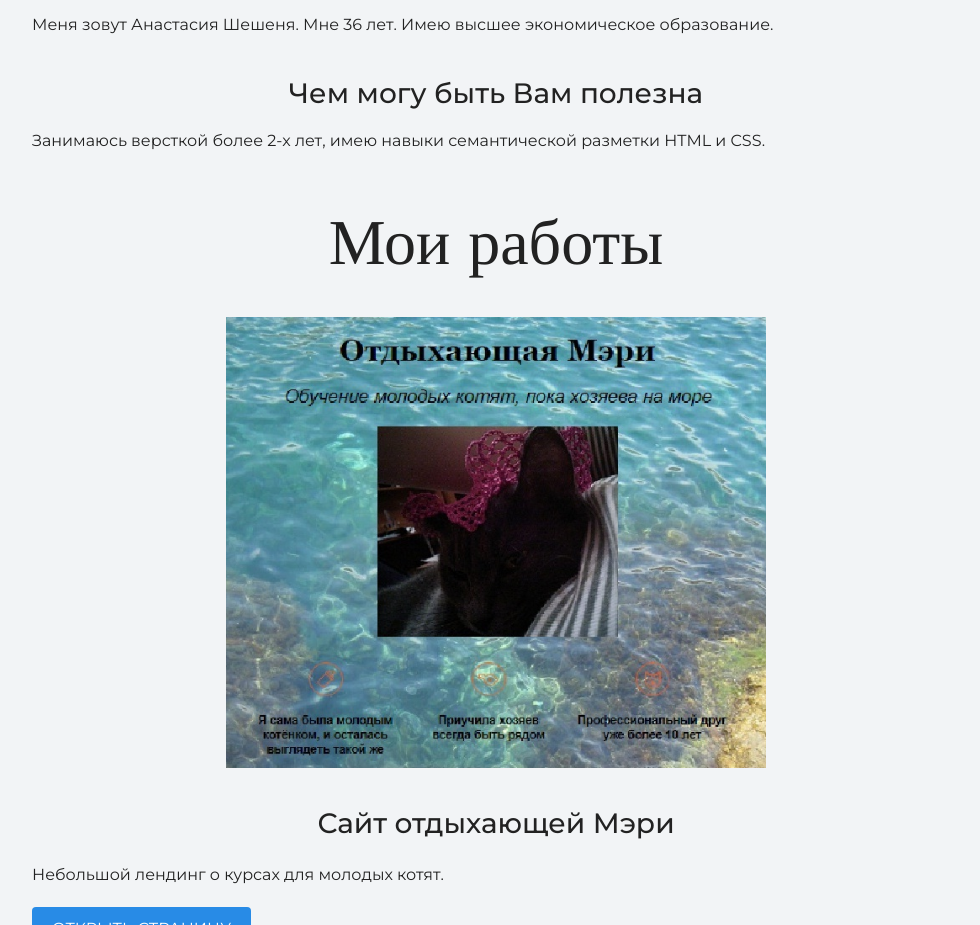
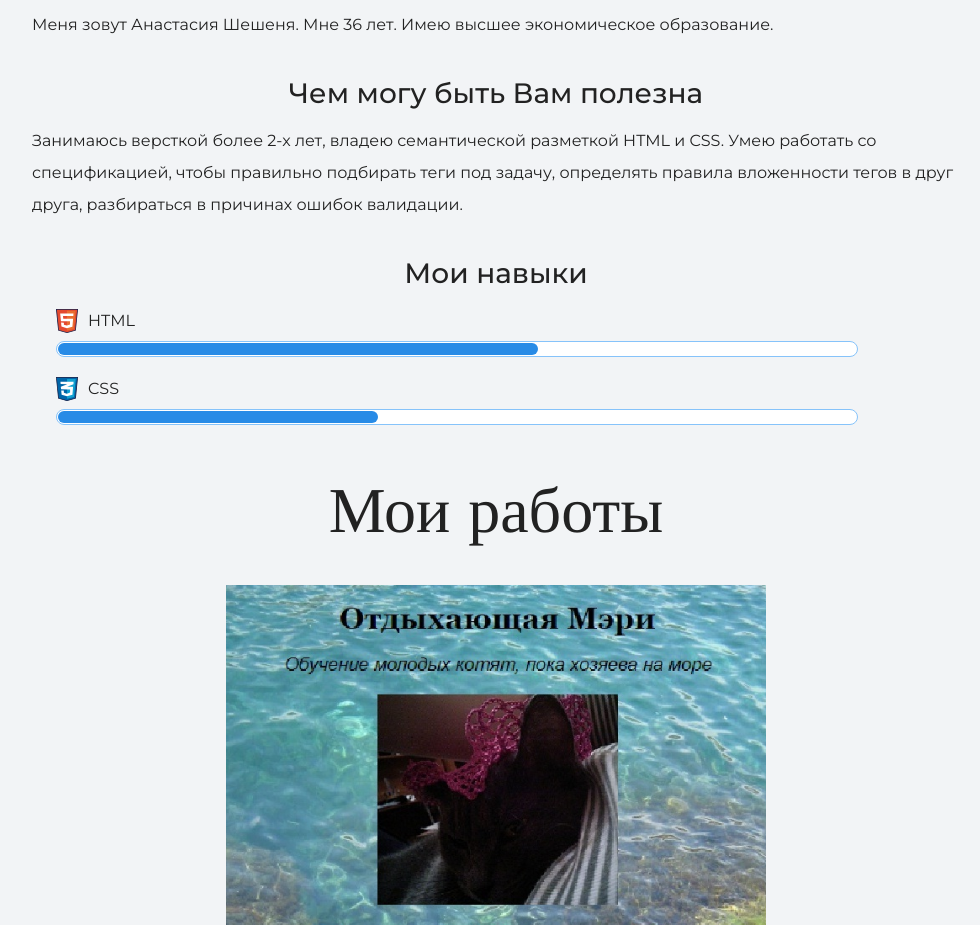
Before and after one commit to Antasnasia/sunnysite, a plain HTML site: page index.html in a window 1280 px wide. Shown: the part 1560-2485 px from the top of the page, without its empty margins (144-1124 px from the left). Drawn offline with nearby package versions, Linux system fonts and the light colour scheme.

Commit message:
index+stylecss
инф-ция о себе, добавл. раздел о навыках

```diff
--- a/index.html
+++ b/index.html
@@ -32,7 +32,18 @@
       <h3>Пара слов о себе</h3>
       <p>Меня зовут Анастасия Шешеня. Мне 36 лет. Имею высшее экономическое образование.</p>
       <h3>Чем могу быть Вам полезна</h3>
-      <p>Занимаюсь версткой более 2-х лет, имею навыки семантической разметки HTML и CSS.</p>
+      <p>Занимаюсь версткой более 2-х лет, владею семантической разметкой HTML и CSS.
+        Умею работать со спецификацией, чтобы правильно подбирать теги под задачу,
+        определять правила вложенности тегов в друг друга, разбираться в причинах ошибок валидации.</p>
+      </div>
+      <div class="skills">
+        <h3>Мои навыки</h3>
+        <dl class="skills-list">
+          <dt class="skill-html">HTML</dt>
+          <dd class="level"><div style="width: 60%;">60%</div></dd>
+          <dt class="skill-css">CSS</dt>
+          <dd class="level"><div style="width: 40%;">40%</div></dd>
+        </dl>
       </div>
     </section>
 
--- a/styleN.css
+++ b/styleN.css
@@ -114,6 +114,7 @@ body {
   padding-left: 32px;
   background-repeat: no-repeat;
   background-position: left;
+  margin-left: 200px;
 }
 
 .skill-html {
@@ -125,13 +126,14 @@ body {
 }
 
 .level {
-  margin: 4px 0 16px;
+  margin: 4px 200px 16px;
   padding: 0;
   height: 14px;
   font-size: 0;
   background-color: #ffffff;
   border: 1px solid #86c3fa;
   border-radius: 8px;
+  width: 800px;
 }
 
 .level div {
```
